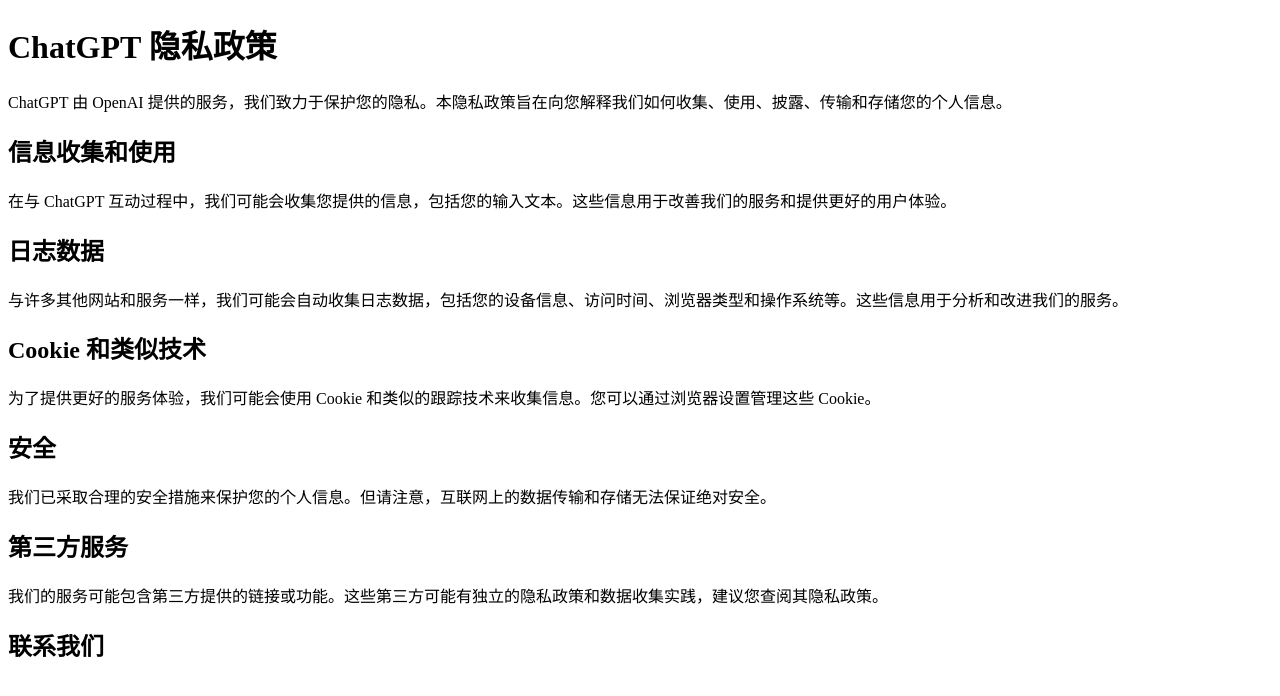
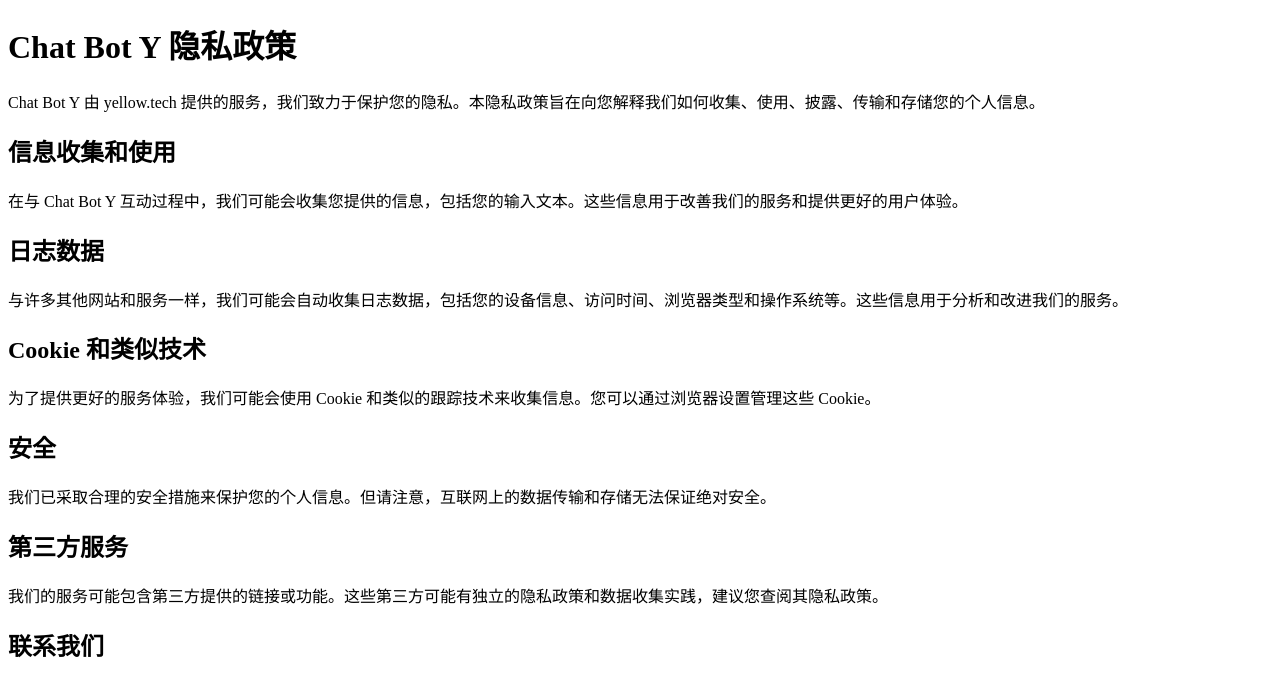
Before and after one commit to JonyFry/JonyFry.github.io, a plain HTML site: page index.html in a window 1280 px wide. Drawn offline with Linux system fonts and the light colour scheme.

Commit message:
Update index.html

```diff
--- a/index.html
+++ b/index.html
@@ -4,14 +4,14 @@
     <meta charset="UTF-8">
     <meta http-equiv="X-UA-Compatible" content="IE=edge">
     <meta name="viewport" content="width=device-width, initial-scale=1.0">
-    <title>ChatGPT 隐私政策</title>
+    <title>Chat Bot Y 隐私政策</title>
 </head>
 <body>
-    <h1>ChatGPT 隐私政策</h1>
-    <p>ChatGPT 由 OpenAI 提供的服务，我们致力于保护您的隐私。本隐私政策旨在向您解释我们如何收集、使用、披露、传输和存储您的个人信息。</p>
+    <h1>Chat Bot Y 隐私政策</h1>
+    <p>Chat Bot Y 由 yellow.tech 提供的服务，我们致力于保护您的隐私。本隐私政策旨在向您解释我们如何收集、使用、披露、传输和存储您的个人信息。</p>
 
     <h2>信息收集和使用</h2>
-    <p>在与 ChatGPT 互动过程中，我们可能会收集您提供的信息，包括您的输入文本。这些信息用于改善我们的服务和提供更好的用户体验。</p>
+    <p>在与 Chat Bot Y 互动过程中，我们可能会收集您提供的信息，包括您的输入文本。这些信息用于改善我们的服务和提供更好的用户体验。</p>
 
     <h2>日志数据</h2>
     <p>与许多其他网站和服务一样，我们可能会自动收集日志数据，包括您的设备信息、访问时间、浏览器类型和操作系统等。这些信息用于分析和改进我们的服务。</p>
```
